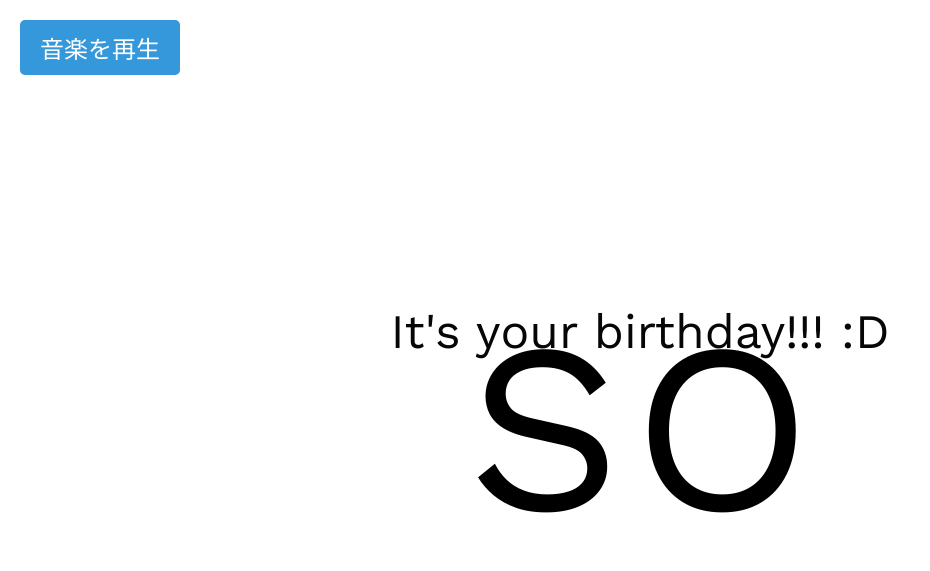
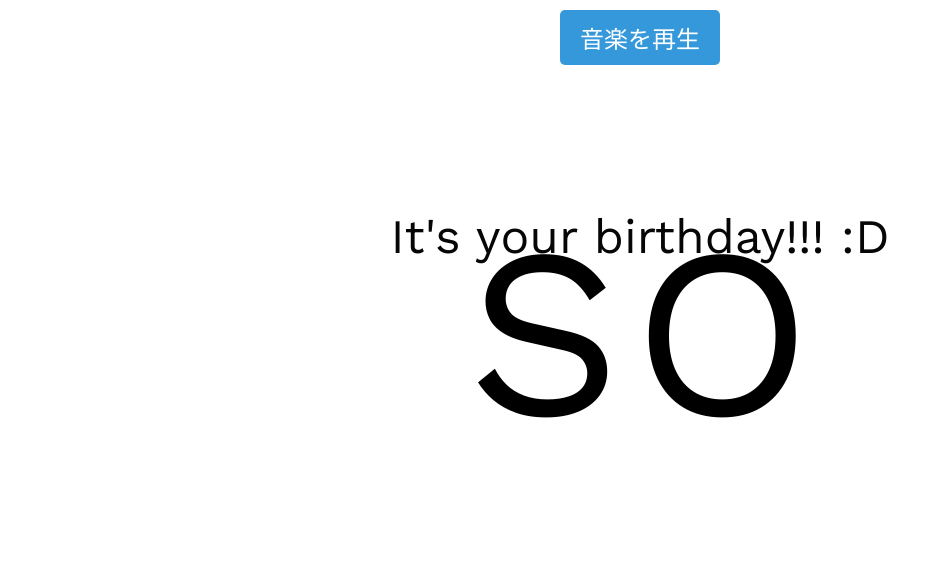
Before and after one commit to nkorofu/nkorofumi.github.io, a plain HTML site: page index.html in a window 1280 px wide. Shown: the whole page, without its empty margins (0-930 px from the left). Drawn offline with nearby package versions, Linux system fonts and the light colour scheme.

Commit message:
Update style.css

```diff
--- a/style/style.css
+++ b/style/style.css
@@ -1,7 +1,10 @@
 #play-button {
-    position: relative;
-    z-index: 10; /* 他の要素の上に表示 */
-    margin: 20px;
+    position: fixed; /* 固定位置に変更 */
+    top: 10px; /* 画面上部からの距離 */
+    left: 50%; /* 中央に配置 */
+    transform: translateX(-50%); /* 中央揃え */
+    z-index: 100; /* 他の要素の上に表示 */
+    margin: 0; /* マージンをリセット */
     padding: 10px 20px;
     font-size: 1.5rem;
     background-color: #3498db;
```
